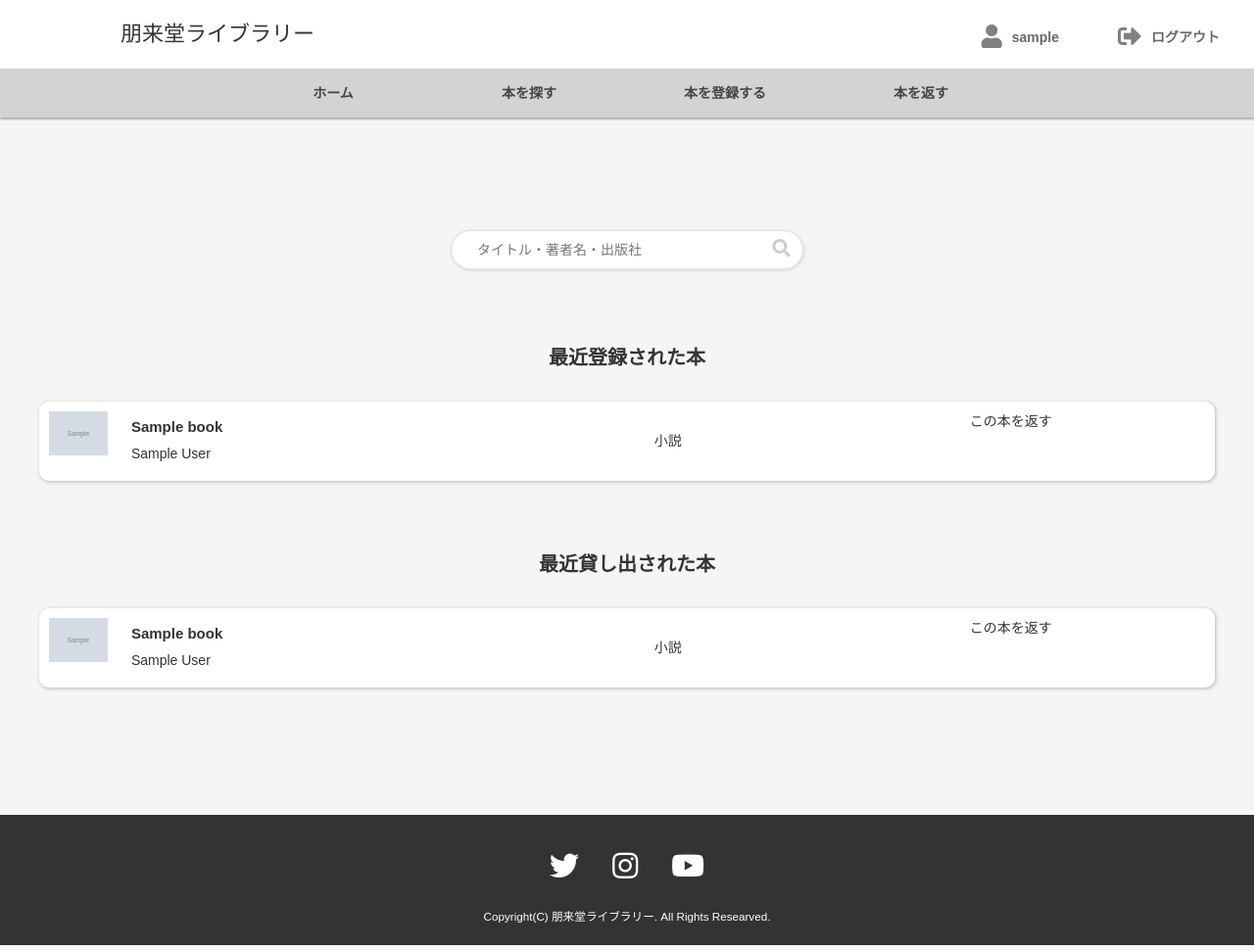
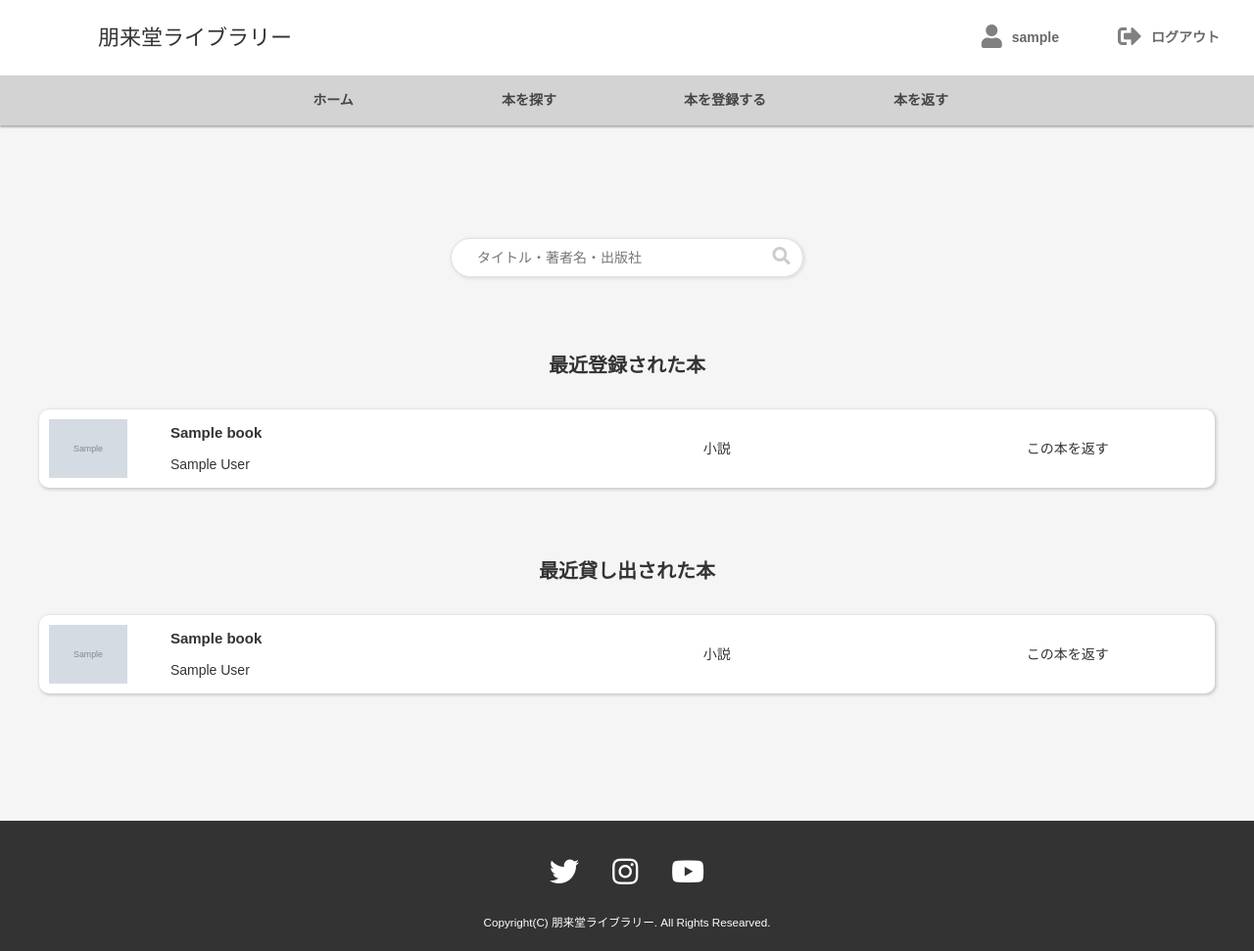
Before and after one commit to k-watanabe14/Horaido-Library, a Flask app: page / in a window 1280 px wide. Shown: the whole page at 98% size. Run offline with Flask 2, Linux system fonts and the light colour scheme; the visitor is signed in with stand-in values (Sample User, id 1); tables that the repository leaves empty hold one stand-in row (values such as "Sample post"); grey boxes marked "Sample" are stand-in pictures; some libraries are stand-ins or nearby versions.

Commit message:
Fix the design of book list

```diff
--- a/app/book.py
+++ b/app/book.py
@@ -50,7 +50,7 @@ def borrow(book_id):
 
             db.session.commit()
 
-            flash(book.title + "を借りました。")
+            flash("「" + book.title + "」を借りました。")
 
             return redirect(url_for('index'))
 
@@ -82,7 +82,7 @@ def return_(book_id):
 
             db.session.commit()
 
-            flash(book.title + "を返しました。")
+            flash("「" + book.title + "」を返しました。")
 
             return redirect(url_for('index'))
 
--- a/app/static/css/style.css
+++ b/app/static/css/style.css
@@ -752,7 +752,6 @@ Header
 /*-----------------Main Header-----------------*/
 .main-header {
     width: 100%;
-    height: 70px;
     box-shadow: 0 1px 1px rgba(0, 0, 0, 0.2);
     display: flex;
     justify-content: space-between;
@@ -761,7 +760,8 @@ Header
 /*-----------------Logo-----------------*/
 .main-logo {
     padding: 0;
-    display: flex
+	display: flex;
+	align-items: center;
 }
 
 .main-logo .logo-image {
@@ -780,7 +780,6 @@ Header
 .main-logo .logo-text .site-title {
 	font-size: 22px;
 	font-weight: 500;
-	line-height: 70px;
 }
 
 .main-logo .logo-text .site-title:hover {
@@ -789,7 +788,6 @@ Header
 
 .main-logo .logo-text .site-title a {
 	text-decoration:none;
-	padding: 23px;
 }
 
 /*-----------------Account-----------------*/
@@ -840,7 +838,6 @@ Header
 
 /*-----------------Navigation Header-----------------*/
 .navigation-header {
-    height: 50px;
 	box-shadow: 0 2px 2px rgba(0, 0, 0, 0.3);
 	background-color: lightgray;
 }
@@ -969,49 +966,54 @@ Contents
     height: auto;
     width: 10%;
     padding: 10px;
-	vertical-align: top;
-	max-width: 80px;
+	vertical-align: middle;
+	box-sizing: border-box;
 }
 
 .book-container .book-image img {
     height: auto;
-    width: auto;
+	width: 100%;
+	max-width: 80px;
 }
 
 .book-container .book-info {
     height: 100%;
     display: inline-block;
     width: 45%;
-    vertical-align: top;
+	vertical-align: middle;
+	box-sizing: border-box;
 }
 
 .book-container .book-info .book-title {
-    padding: 15px 10px 0;
+    padding: 5px 10px;
     font-size: 15px;
     font-weight: bold;
 }
 
 .book-container .book-info .book-author {
-    padding: 5px 10px 10px;
+    padding: 5px 10px;
 }
 
 .book-container .book-category {
     height: 100%;
     display: inline-block;
     width: 20%;
-    vertical-align: top;
+	vertical-align: middle;
+	box-sizing: border-box;
 }
 
 .book-container .book-category p {
-    margin-top: 30px;
+	margin: 0;
+	padding: 10px;
 }
 
 .book-container .book-status {
 	height: 100%;
 	padding: 10px;
     display: inline-block;
-    width: 20%;
-    vertical-align: top;
+    width: 23%;
+	vertical-align: middle;
+	box-sizing: border-box;
 }
 
 .book-container .book-status .text {
--- a/app/templates/return.html
+++ b/app/templates/return.html
@@ -24,7 +24,7 @@
               <a href="{{ url_for('book.index', book_id = book['id']) }}">{{ book['title'] }}</a>
             </div>
             <div class="book-author">
-              <p class="author">{{ book['author'] }}</p>
+              <sapn class="author">{{ book['author'] }}</sapn>
             </div>
           </div>
           <div class="book-category">
```
Also changed, not shown: app/templates/book/edit.html (+2 -13 lines).
